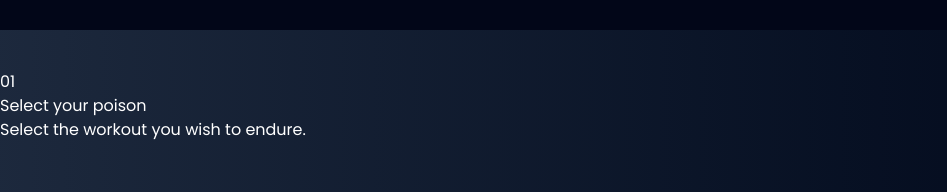
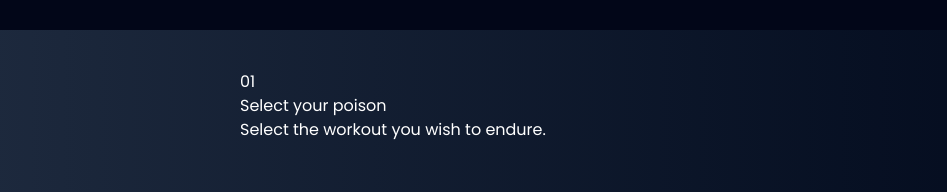
Before and after one commit to AbdullahiAbdulganiyu/fitness-app, a React (Vite) app: page / in a window 1280 px wide. Shown: the part 942-1134 px from the top of the page, without its empty margins (0-947 px from the left). Built offline with nearby package versions, Linux system fonts and the light colour scheme.

Commit message:
wrapping the children prop in a div and adding some classes to style the div

```diff
--- a/src/components/SectionWrapper.jsx
+++ b/src/components/SectionWrapper.jsx
@@ -11,7 +11,10 @@ export default function SectionWrapper({ children, header, title }) {
           {title[2]}
         </h2>
       </div>
-      {children}
+
+      <div className="max-w-[800px] w-full flex flex-col mx-auto gap-10">
+        {children}
+      </div>
     </section>
   );
 }
```
